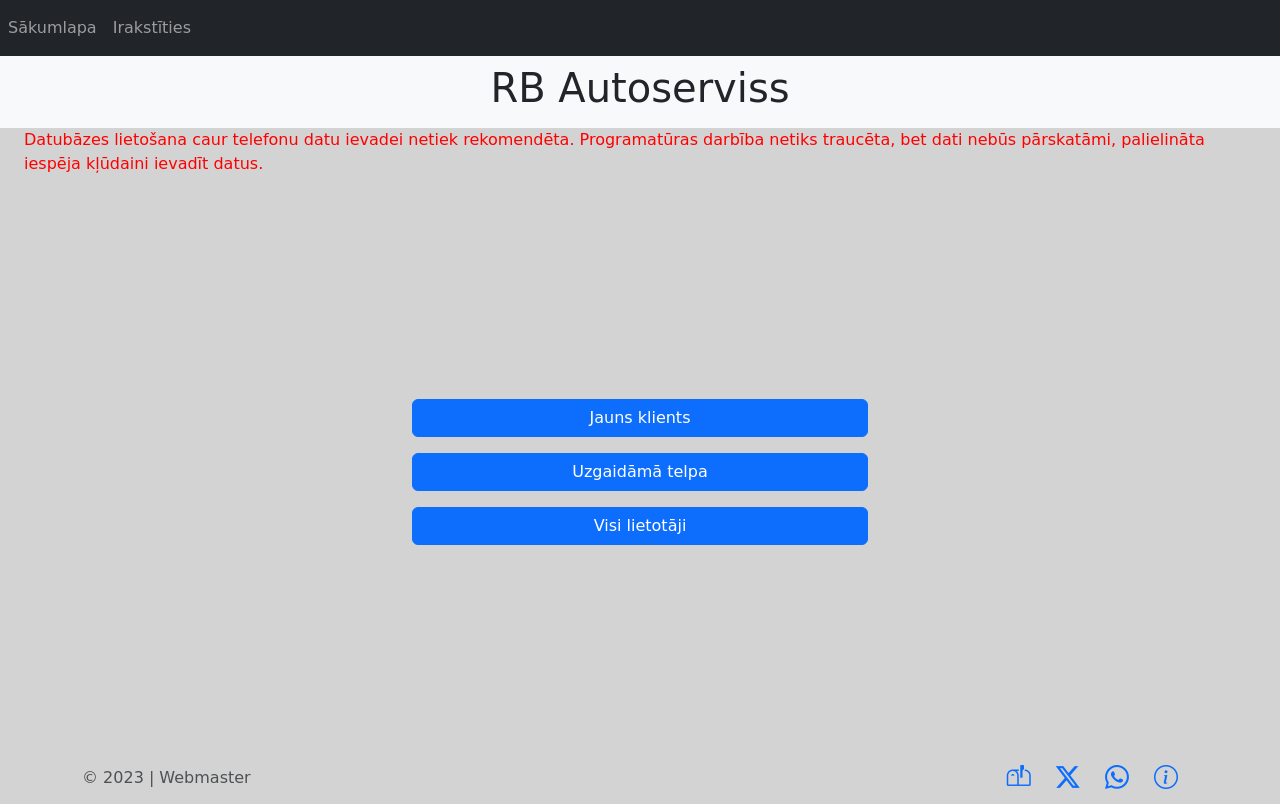
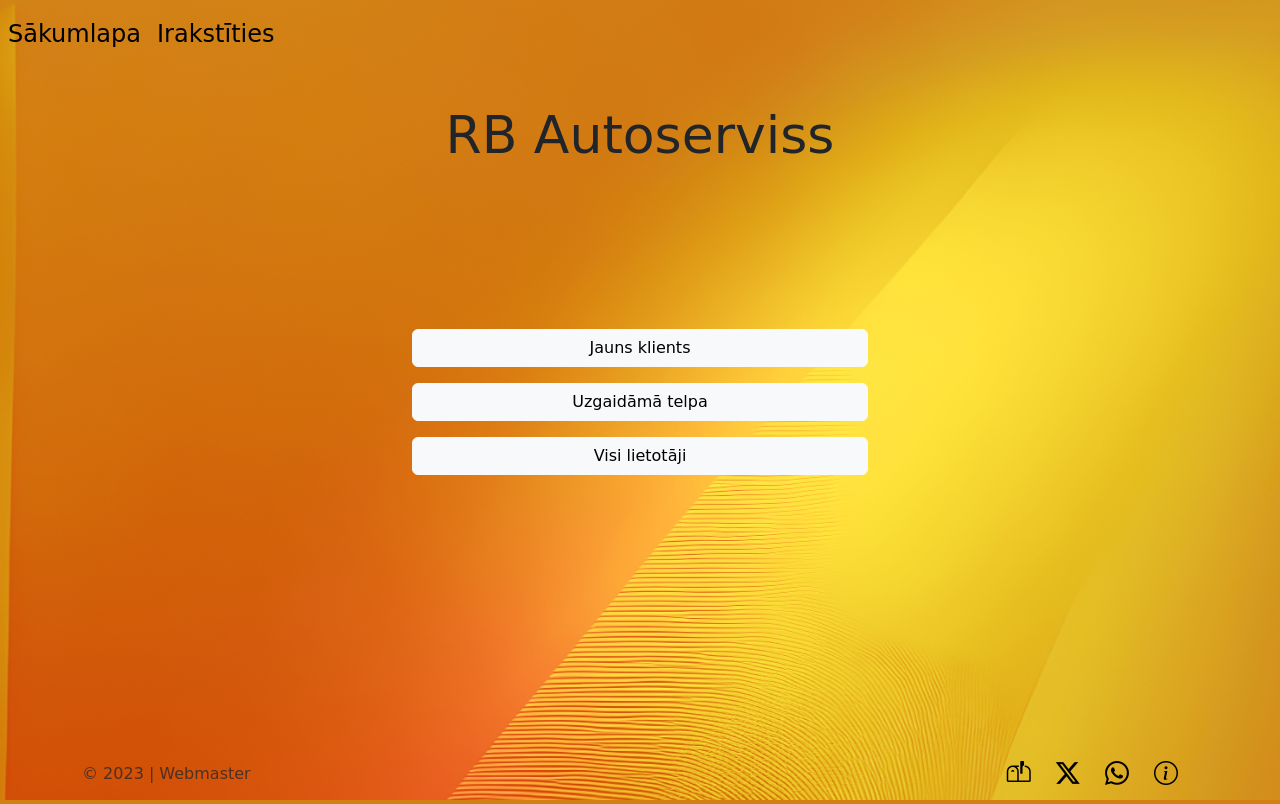
Before and after one commit to UnluckySteel21/projecta_darbs, a Flask app: page /admin_home_161660 in a window 1280 px wide. Run offline with Flask 3, Linux system fonts and the light colour scheme; the visitor is signed in with stand-in values (Sample User, id 1).

Commit message:
-v0.17 Uzlabots lapas izskats

```diff
--- a/documentation/history.txt
+++ b/documentation/history.txt
@@ -105,3 +105,6 @@ Mainīgos un funkcijas definēju angļu valodā un atsatarpes vietā izmantoju "
         Nonācu pie secinājuma, ka esmu uzrakstījis endWrokDB funkciju nepareizi. iespējams kādreiz vajadzētu salabot.
         Flash paziņojumu modifikācija (paši aizveras pēc kāda laika un nestumj lapas saturu uz leju)
         Jauna funkcija verification.py, kas aizstāj potenciāli bīstamus ievaddatus.
+
+    -v0.17
+        Pilnveidots stils (Ņemtas vērā pasūtītāja vēlmes. Līdzīgs gala produktam)
--- a/website/static/css/main_styles.css
+++ b/website/static/css/main_styles.css
@@ -1,7 +1,7 @@
 body {
     background-color: lightgray;
     font-family: cursive;
-    /*background-image: url('../images/car_logo.png');*/
+    background-image: url('../images/background.png');
     background-repeat: no-repeat;
     background-attachment: fixed;
     background-size: cover;
@@ -24,7 +24,7 @@ body {
     flex-direction: column;
     justify-content: center;
     align-items: center;
-    height: 70vh;
+    height: 55vh;
 }
 
 .centered-content-row {
--- a/website/templates/admin_home.html
+++ b/website/templates/admin_home.html
@@ -8,24 +8,21 @@ Admin Sākumlapa
 {% endblock %}
 
 {% block main_content %}
-<div class="container-fluid">
-    <p style="color: red;">Datubāzes lietošana caur telefonu datu ievadei netiek rekomendēta. Programatūras darbība netiks traucēta, bet dati nebūs pārskatāmi, palielināta iespēja kļūdaini ievadīt datus.</p>
-</div>
 <div class="container-fluid centered-content">
     <div class="row">
         <div class="col-12 mb-3">
             <form action="/new_client">
-                <button class="btn btn-primary w-100">Jauns klients</button>
+                <button class="btn btn-light w-100">Jauns klients</button>
             </form>
         </div>
         <div class="col-12 mb-3">
             <form action="/pending_page">
-                <button class="btn btn-primary w-100">Uzgaidāmā telpa</button>
+                <button class="btn btn-light w-100">Uzgaidāmā telpa</button>
             </form>
         </div>
         <div class="col-12">
             <form action="/all_users">
-                <button class="btn btn-primary w-100">Visi lietotāji</button>
+                <button class="btn btn-light w-100">Visi lietotāji</button>
             </form>
         </div>
     </div>
--- a/website/templates/home.html
+++ b/website/templates/home.html
@@ -11,10 +11,11 @@ Sākumlapa
 <div>
     <br>
     <p>Šī lapa ir izveidota, lai sniegtu autoservisa lietotājiem iespēju sekot līdzi savam auto.</p>
+    <p style="color: black;">Datubāzes lietošana caur telefonu datu ievadei netiek rekomendēta. Programatūras darbība netiks traucēta, bet dati nebūs pārskatāmi, palielināta iespēja kļūdaini ievadīt datus.</p>
     <br>
     <h3>Kā lietot šo lapu?</h3>
-    <p>1. Jums jābūt izveidotam savam kontam. Tas ir izdarāms <a href="sign_up" class="link-primary">šeit</a>! Konta izveidei ir jālieto epasts, vārds un uzvārds, kuru norādījāt servisa apmeklējuma laikā. Jūs drīkstat brīvi izvēlēties savu paroli, bet tās garumam jābūt vismaz 7 simboli.</p>
-    <p>2. Pēc konta izveides jums nāksies ielogoties ar epastu un tikko izveidoto paroli. To var izdarīt <a href="login" class="link-primary">šeit</a>!</p>
+    <p>1. Jums jābūt izveidotam savam kontam. Tas ir izdarāms <a href="sign_up" class="link-light">šeit</a>! Konta izveidei ir jālieto epasts, vārds un uzvārds, kuru norādījāt servisa apmeklējuma laikā. Jūs drīkstat brīvi izvēlēties savu paroli, bet tās garumam jābūt vismaz 7 simboli.</p>
+    <p>2. Pēc konta izveides jums nāksies ielogoties ar epastu un tikko izveidoto paroli. To var izdarīt <a href="login" class="link-light">šeit</a>!</p>
     <p>Ja gadījumā parole tiek aizmirsta lūgums kontaktēties ar mums car epastu sample@epasts.lv</p>
     <br>
     <h3>Neparedzētas kļūdas vai problēmas?</h3>
--- a/website/templates/layout.html
+++ b/website/templates/layout.html
@@ -16,7 +16,7 @@
 </head>
 <body class="d-flex flex-column">
     <div class="content">
-        <nav class="navbar navbar-expand-lg navbar-dark bg-dark">
+        <nav class="navbar navbar-expand-lg navbar-light" style="font-size: 24px;">
             <button
                 class="navbar-toggler"
                 type="button"
@@ -35,45 +35,52 @@
                     <a
                         href="/admin_home_161660"
                         class="nav-item nav-link"
-                        id="admin_home">
+                        id="admin_home"
+                        style="color: black;">
                         Sākumlapa
                     </a>
                     <a
                         href="/logout"
                         class="nav-item nav-link"
-                        id="logout">
+                        id="logout"
+                        style="color: black;">
                         Irakstīties
                     </a>
                     {% elif session['user_id'] %}
                     <a
                         href="/user_home"
                         class="nav-item nav-link"
-                        id="user_home">
+                        id="user_home"
+                        style="color: black;">
                         Sākumlapa
                     </a>
                     <a
                         href="/logout"
                         class="nav-item nav-link"
-                        id="logout">
+                        id="logout"
+                        style="color: black;">
                         Irakstīties
                     </a>
                     {% else %}
                     <a
                         href="/home"
                         class="nav-item nav-link"
-                        id="home">
+                        id="home"
+                        style="color: black;">
                         Sākumlapa
                     </a>
                     <a
                         href="/login"
                         class="nav-item nav-link"
-                        id="login">
+                        id="login"
+                        style="color: black;">
                         Ielogoties
                     </a>
                     <a
                         href="/sign_up"
                         class="nav-item nav-link"
-                        id="sign_up">
+                        id="sign_up"
+                        style="color: black;">
                         Piereģistrēties
                     </a>
                     {% endif %}
@@ -85,12 +92,12 @@
                 {% if messages %}
                     {% for category, message in messages %}
                         {% if category == 'error' %}
-                            <div class="alert alert-danger alert-dismissable fade show">
+                            <div class="alert bg-light alert-dismissable fade show" style="color: red;">
                                 {{ message }}
                                 <button type="button" class="btn-close" data-bs-dismiss="alert"><span aria-hidden="true"></span></button>
                             </div>
                         {% else %}
-                            <div class="alert alert-success alert-dismissable fade show">
+                            <div class="alert bg-light alert-dismissable fade show">
                                 {{ message }}
                                 <button type="button" class="btn-close" data-bs-dismiss="alert"><span aria-hidden="true"></span></button>
                             </div>
@@ -99,8 +106,8 @@
                 {% endif %}
             {% endwith %}
         </div>
-        <div class="container-fluid text-center py-2 bg-light">
-            <h1>RB Autoserviss</h1>
+        <div class="container-fluid text-center py-2" style="margin-top: 20px; font-size: 52px;">
+            RB Autoserviss
         </div>
         <div class="container-fluid">
         {% block main_content %}
@@ -113,15 +120,15 @@
             <div class="social-icons">
                 <span>
                     <a href="https://www.gmail.com" target="_blank" style="margin-right: 20px;">
-                    <i class="bi bi-mailbox-flag" style="font-size: 24px;"></i></a>
+                    <i class="bi bi-mailbox-flag" style="font-size: 24px; color: black;"></i></a>
                 </span>
                 <a href="/admin_home_161660" target="_blank" style="margin-right: 20px;">
-                    <i class="bi bi-twitter-x" style="font-size: 24px;"></i></a>
-                <a href="https://web.whatsapp.com" target="_blank" style="margin-right: 20px;">
+                    <i class="bi bi-twitter-x" style="font-size: 24px; color: black;"></i></a>
+                <a href="https://web.whatsapp.com" target="_blank" style="margin-right: 20px; color: black;">
                     <i class="bi bi-whatsapp" style="font-size: 24px;"></i></a>
                 <span>
                     <a href="/" style="margin-right: 20px;">
-                        <i class="bi bi-info-circle" style="font-size: 24px;"></i></a>
+                        <i class="bi bi-info-circle" style="font-size: 24px; color: black;"></i></a>
                 </span>
             </div>
         </div>
--- a/website/templates/login.html
+++ b/website/templates/login.html
@@ -34,10 +34,10 @@ Ielogošanās
                         placeholder="Ievadi savu paroli">
                 </div>
                 <br>
-                <p>Nav konta? <a href="sign_up" class="link-primary">Izveido to!</a></p>
+                <p>Nav konta? <a href="sign_up" class="link-light">Izveido to!</a></p>
                 <button
                     type="submit"
-                    class="btn btn-primary d-block mx-auto">
+                    class="btn btn-light d-block mx-auto">
                     Ielogoties
                 </button>
             </div>
--- a/website/templates/sign_up.html
+++ b/website/templates/sign_up.html
@@ -62,10 +62,10 @@ Pierakstīšanās
                         placeholder="Atkārtoti ievadi savu paroli">
                 </div>
                 <br>
-                <p>Jau ir konts? <a href="/login" class="link-primary">Ielogojies!</a></p>
+                <p>Jau ir konts? <a href="/login" class="link-light">Ielogojies!</a></p>
                 <button
                     type="submit"
-                    class="btn btn-primary d-block mx-auto">
+                    class="btn btn-light d-block mx-auto">
                     Iesniegt
                 </button>
             </div>
```
Also changed, not shown: website/templates/new_client.html (+7 -7 lines), website/static/images/background.png (added).
